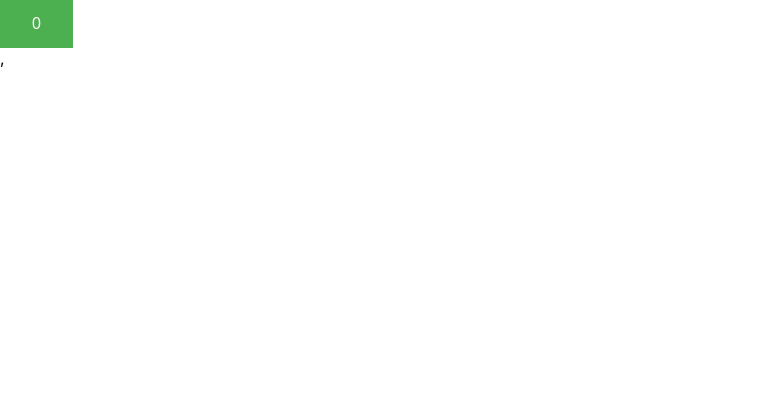
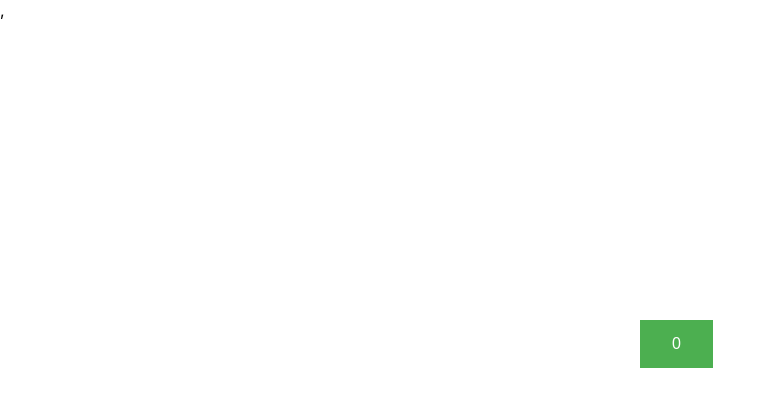
Before and after one commit to aftabnawaz/counter, a React (Create React App) app: page / in a window 1280 px wide. Shown: the top 406 px of the page, without its empty margins (0-776 px from the left). Built offline with nearby package versions, Linux system fonts and the light colour scheme.

Commit message:
incrementButton CSS page center

```diff
--- a/src/App.css
+++ b/src/App.css
@@ -1,6 +1,7 @@
-.App {
-  text-align: center;
-  box-sizing: border-box;
+.divButton {
+  left: 50%;
+  top: 40%;
+  position: absolute;
 }
 .Button {
   background-color: #4CAF50; /* Green */
--- a/src/App.js
+++ b/src/App.js
@@ -1,10 +1,12 @@
 import React, { useState } from 'react';
 import Button from './App.css';
+import divButton from './App.css';
+
 function App() {
  const [counter, setCounter] = useState(0);
  const handleClick = () => setCounter(counter+1);
   return (
-    <div>
+    <div className="divButton">
       <button className = "Button" onClick={handleClick}>
         {counter}
       </button>
```
